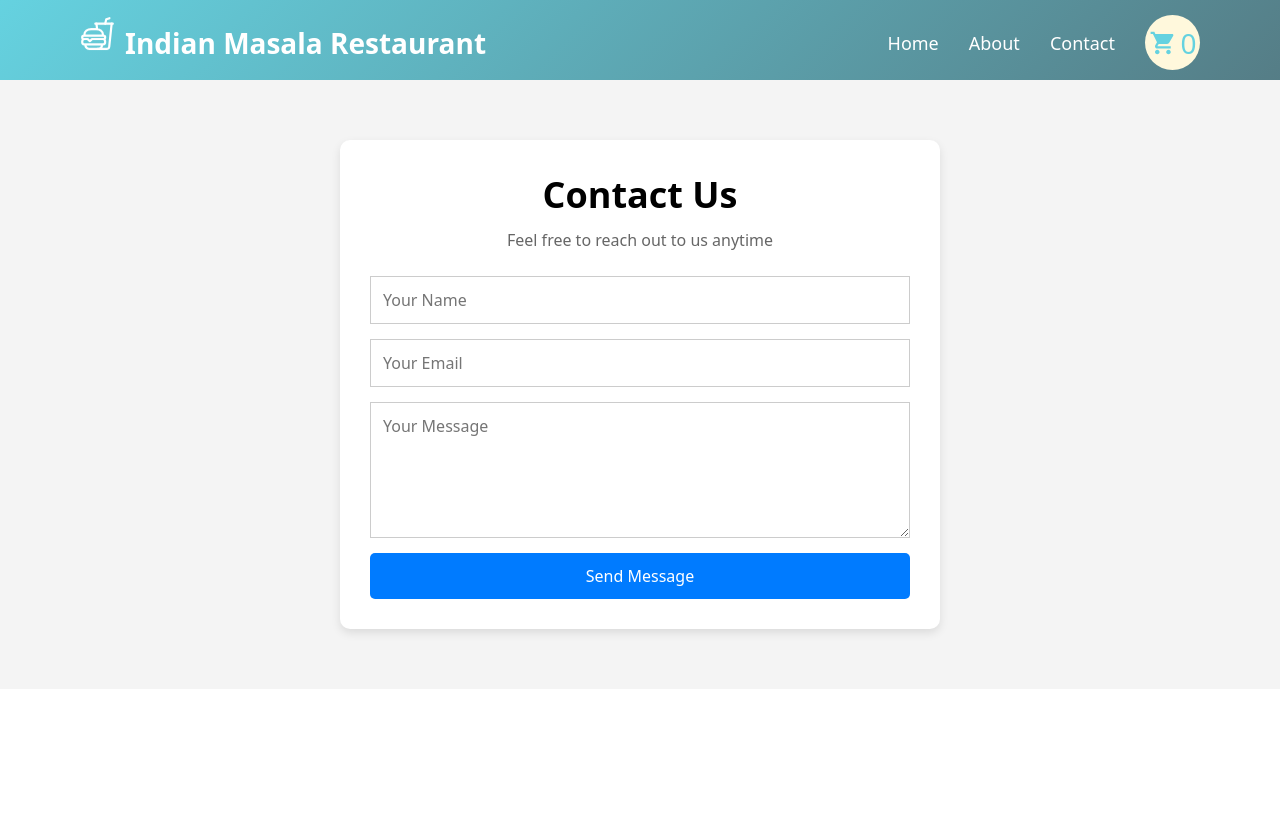
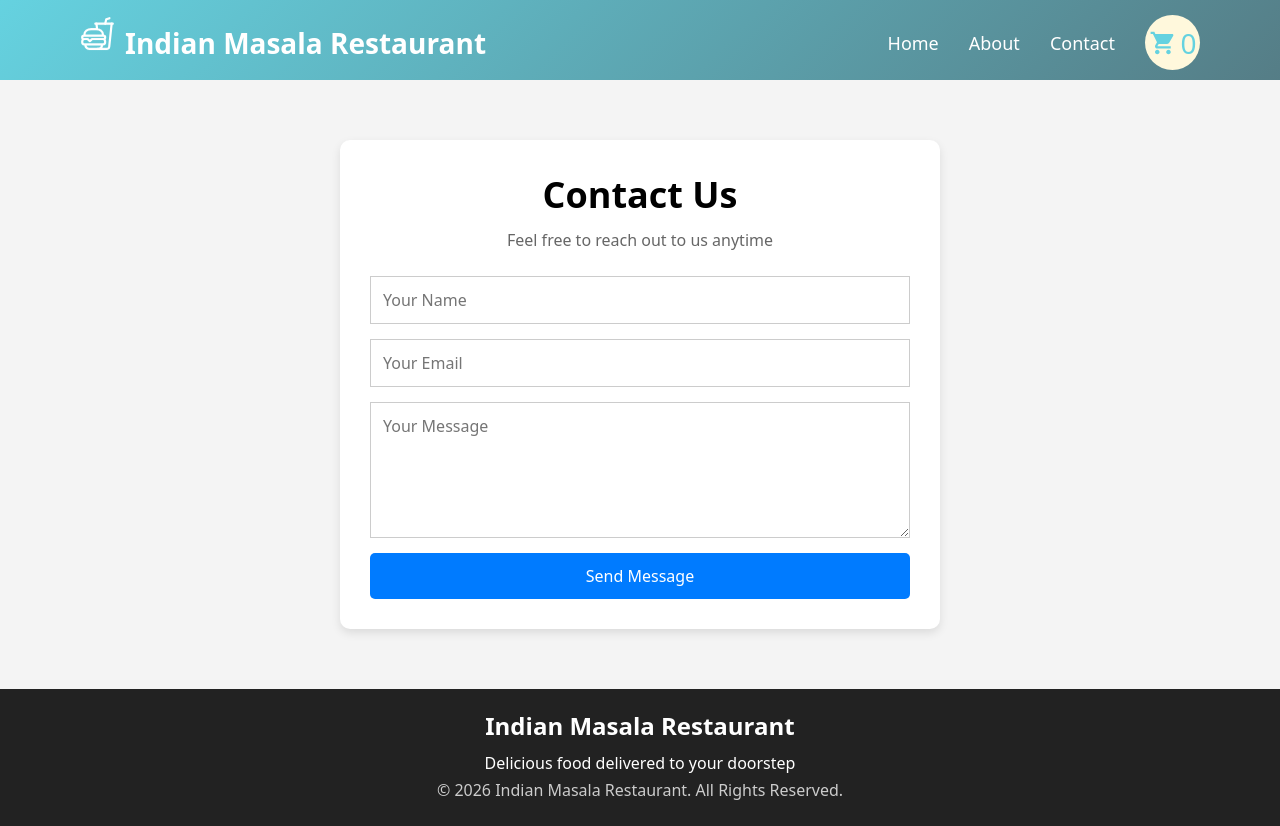
Before and after one commit to parth99p/React_Project_1, a React (Vite) app: page /contact in a window 1280 px wide. Before the commit the page ends 800 px from the top, so only its background shows below. Built offline with nearby package versions, Linux system fonts and the light colour scheme.

Commit message:
footer css

```diff
--- a/src/App.jsx
+++ b/src/App.jsx
@@ -20,7 +20,7 @@ let [cart, setCart] = useState([])
         <Route path="/contact" element={<Contact />} />
 
       </Routes>
-      {/* <Footer /> */}
+      <Footer />
     </BrowserRouter>
   );
 };
--- a/src/components/Footer.css
+++ b/src/components/Footer.css
@@ -0,0 +1,29 @@
+.footer {
+  width: 100%;
+  background: #222;
+  color: #fff;
+  padding: 20px 0;
+  text-align: center;
+}
+
+.footer-container {
+  max-width: 1200px;
+  margin: 0 auto;
+  padding: 0 20px;
+}
+
+.footer h3 {
+  margin-bottom: 10px;
+  font-size: 24px;
+}
+
+.footer p {
+  margin: 5px 0;
+  font-size: 16px;
+}
+
+.copyright {
+  margin-top: 15px;
+  font-size: 14px;
+  color: #ccc;
+}
```
